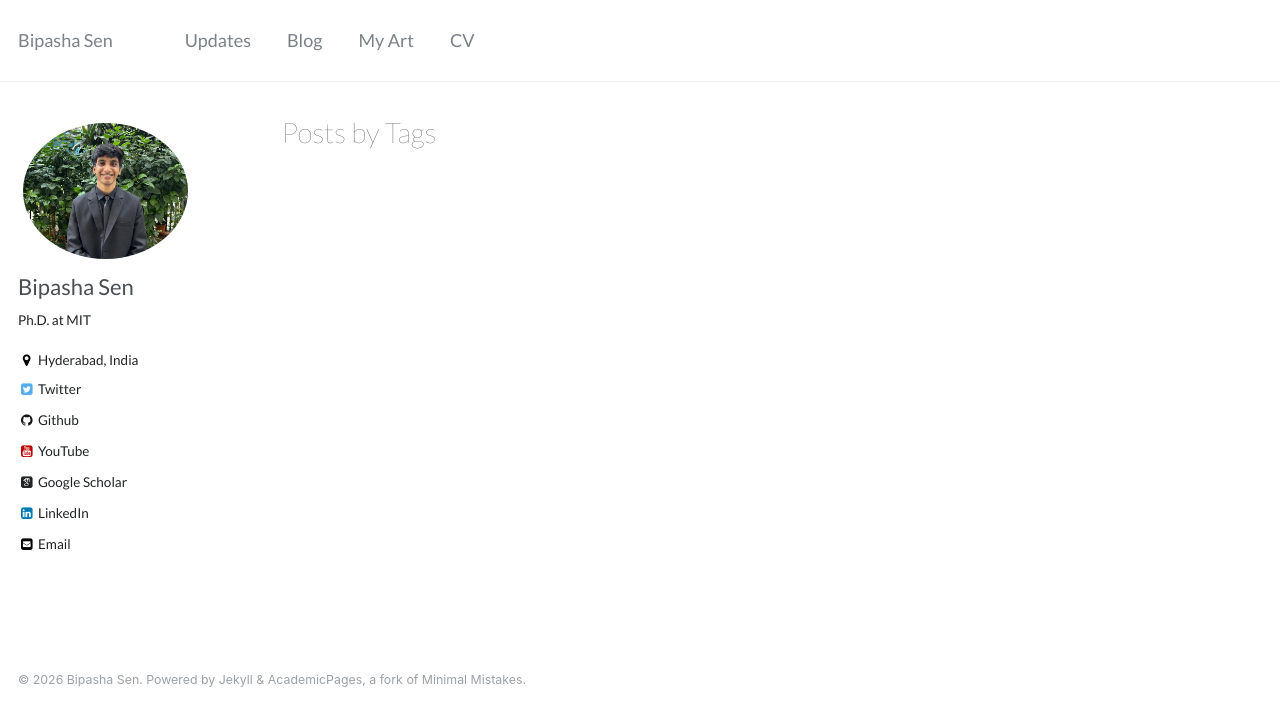
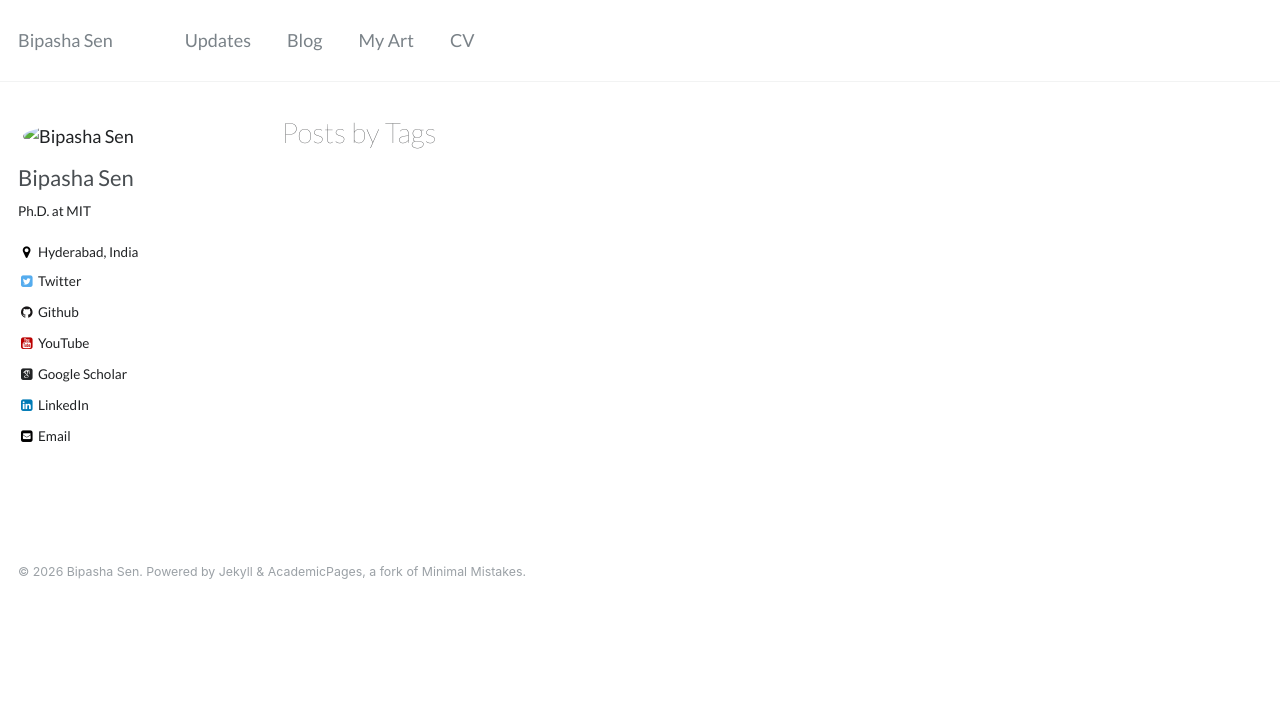
Before and after one commit to Rishikewalya/rishikewalya.github.io, a Jekyll site: the page built from _pages/tag-archive.html, in a window 1280 px wide. Shown: the top 726 px of the page. Built offline with Jekyll 4.4.1, drawn with Linux system fonts in a browser that asks for light colours; some web fonts are replaced.

Commit message:
Doing changes

```diff
--- a/_config.yml
+++ b/_config.yml
@@ -79,7 +79,7 @@ analytics:
 # Site Author
 author:
   name             : "Bipasha Sen"
-  avatar           : "rishi.jpg"
+  avatar           : "/images/rishi.jpg"
   bio              : "Ph.D. at MIT"
   location         : "Hyderabad, India"
   employer         :
```
